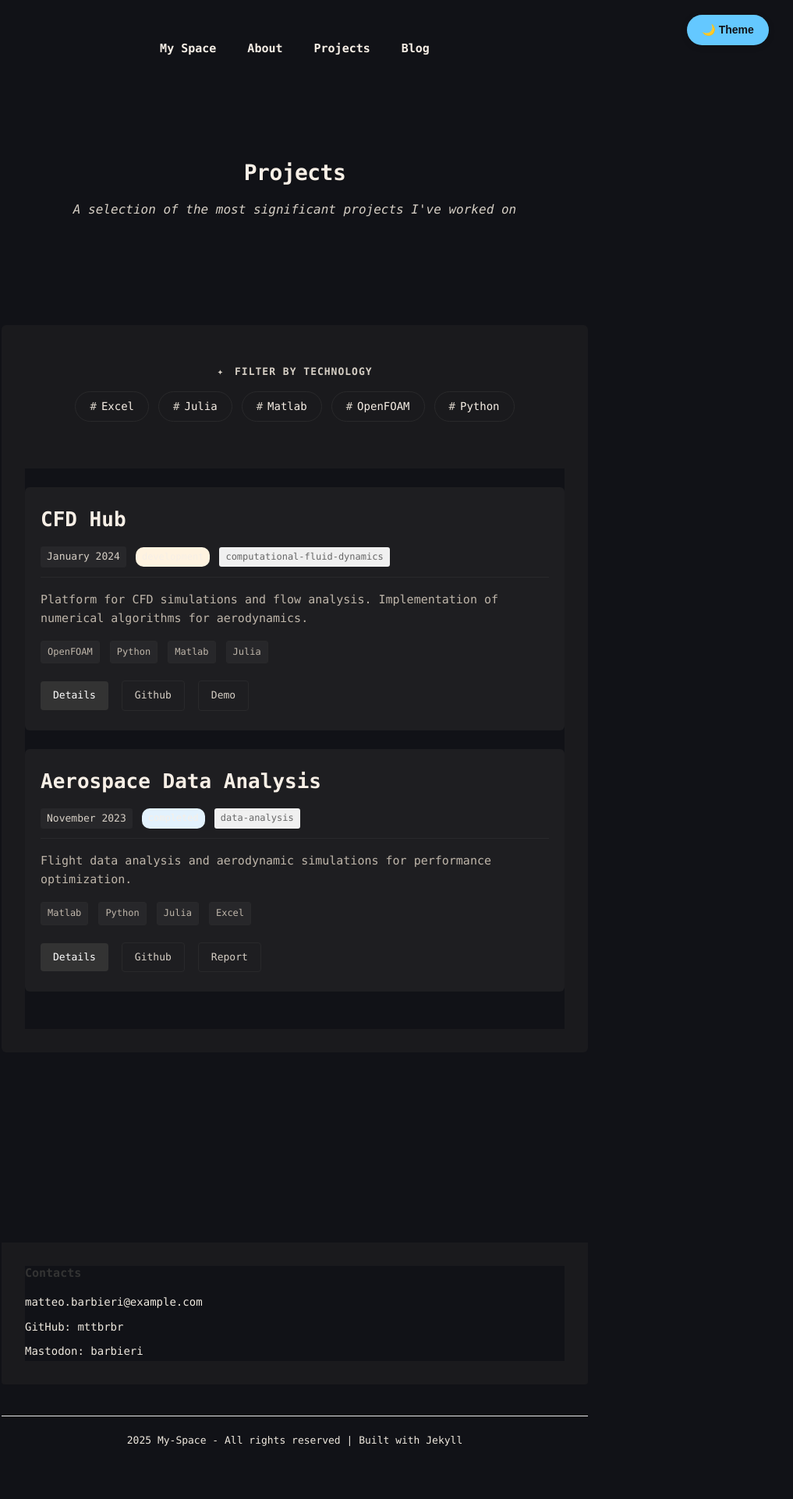
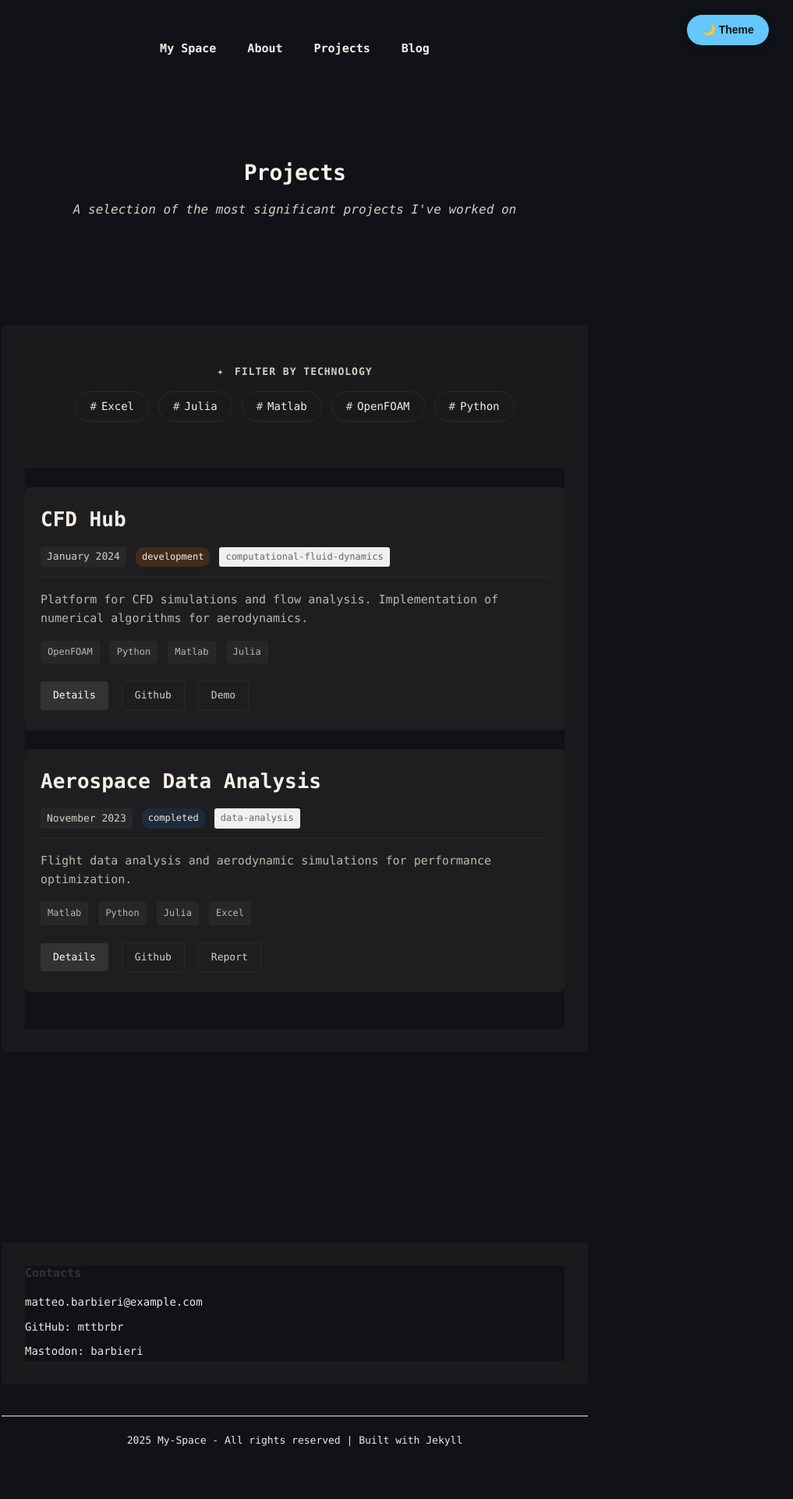
Before and after one commit to mttbrbr/mttbrbr.github.io, a Jekyll site: the page built from projects.html, in a window 1280 px wide. Shown: the whole page at 78% size, without its empty margins (262-1279 px from the left). Built offline with Jekyll 4.4.1, drawn with Linux system fonts in a browser that asks for light colours.

Commit message:
Fix badge visibility in dark theme: use CSS variables for project dates and tech tags

```diff
--- a/_sass/custom.scss
+++ b/_sass/custom.scss
@@ -1102,8 +1102,8 @@ blockquote {
 
           .project-date {
             font-size: 13px;
-            color: #666;
-            background: #f5f5f5;
+            color: var(--muted);
+            background: var(--meta-bg);
             padding: 3px 8px;
             border-radius: 3px;
           }
@@ -1115,18 +1115,18 @@ blockquote {
             font-weight: 500;
 
             &.status-production {
-              background: #e8f5e8;
-              color: #388e3c;
+              background: rgba(56, 142, 60, 0.15);
+              color: #4caf50;
             }
 
             &.status-development {
-              background: #fff3e0;
-              color: #f57c00;
+              background: rgba(245, 124, 0, 0.15);
+              color: #ff9800;
             }
 
             &.status-completed {
-              background: #e3f2fd;
-              color: #1976d2;
+              background: rgba(25, 118, 210, 0.15);
+              color: #2196f3;
             }
           }
 
@@ -1152,14 +1152,14 @@ blockquote {
 
         .tech-tag {
           display: inline-block;
-          background: #f8f8f8;
-          color: #333;
+          background: var(--meta-bg);
+          color: var(--muted-2);
           padding: 4px 8px;
           margin: 2px 4px 2px 0;
           border-radius: 3px;
           font-size: 12px;
           font-weight: 500;
-          border: 1px solid #e8e8e8;
+          border: 1px solid var(--border);
         }
       }
 
```
